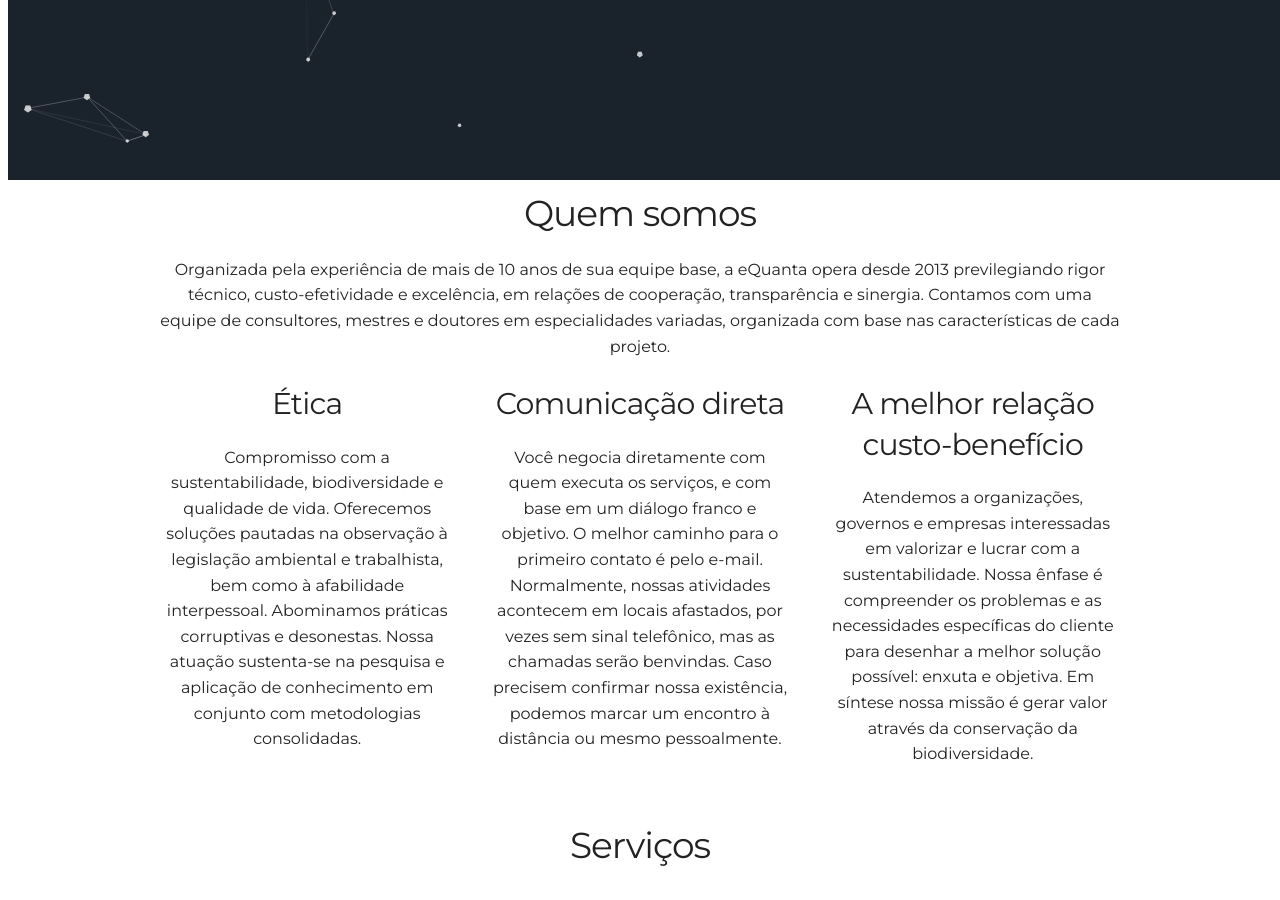
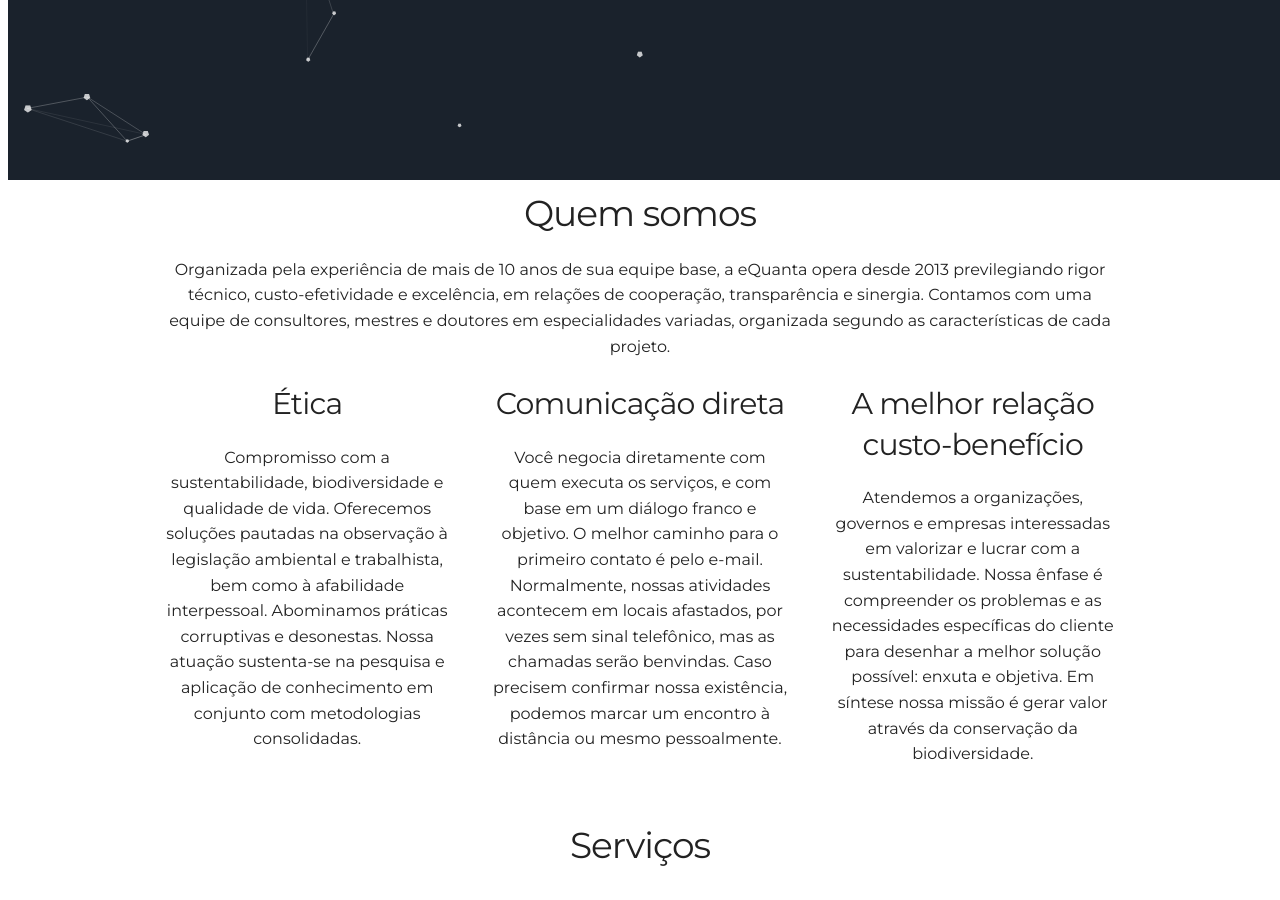
Before and after one commit to leroy1977/eQ1, a Jekyll site: the page built from index.html, in a window 1280 px wide and 900 px high, scrolled down 735 px. Built offline with Jekyll 4.4.1, drawn with Linux system fonts in a browser that asks for light colours.

Commit message:
Update _config.yml

```diff
--- a/_config.yml
+++ b/_config.yml
@@ -11,7 +11,7 @@
 
 # User settings
 username: eQuanta
-user_description: Organizada pela experiência de mais de 10 anos de sua equipe base, a eQuanta opera desde 2013 previlegiando rigor técnico, custo-efetividade e excelência, em relações de cooperação, transparência e sinergia. Contamos com uma equipe de consultores, mestres e doutores em especialidades variadas, organizada com base nas características de cada projeto.
+user_description: Organizada pela experiência de mais de 10 anos de sua equipe base, a eQuanta opera desde 2013 previlegiando rigor técnico, custo-efetividade e excelência, em relações de cooperação, transparência e sinergia. Contamos com uma equipe de consultores, mestres e doutores em especialidades variadas, organizada segundo as características de cada projeto.
 
 user_title: Diligentia laborat in omnis silvae et maria
 email: e.quanta.env@gmail.com
```
